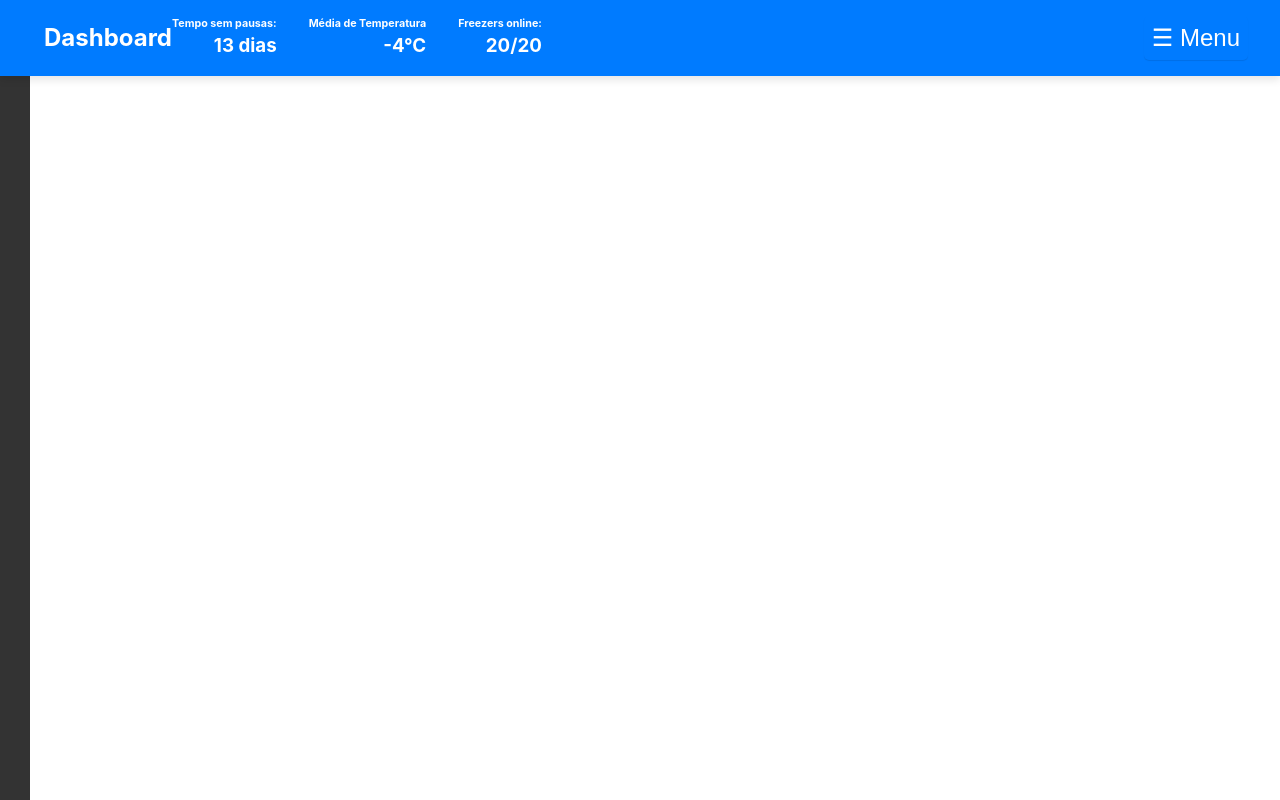
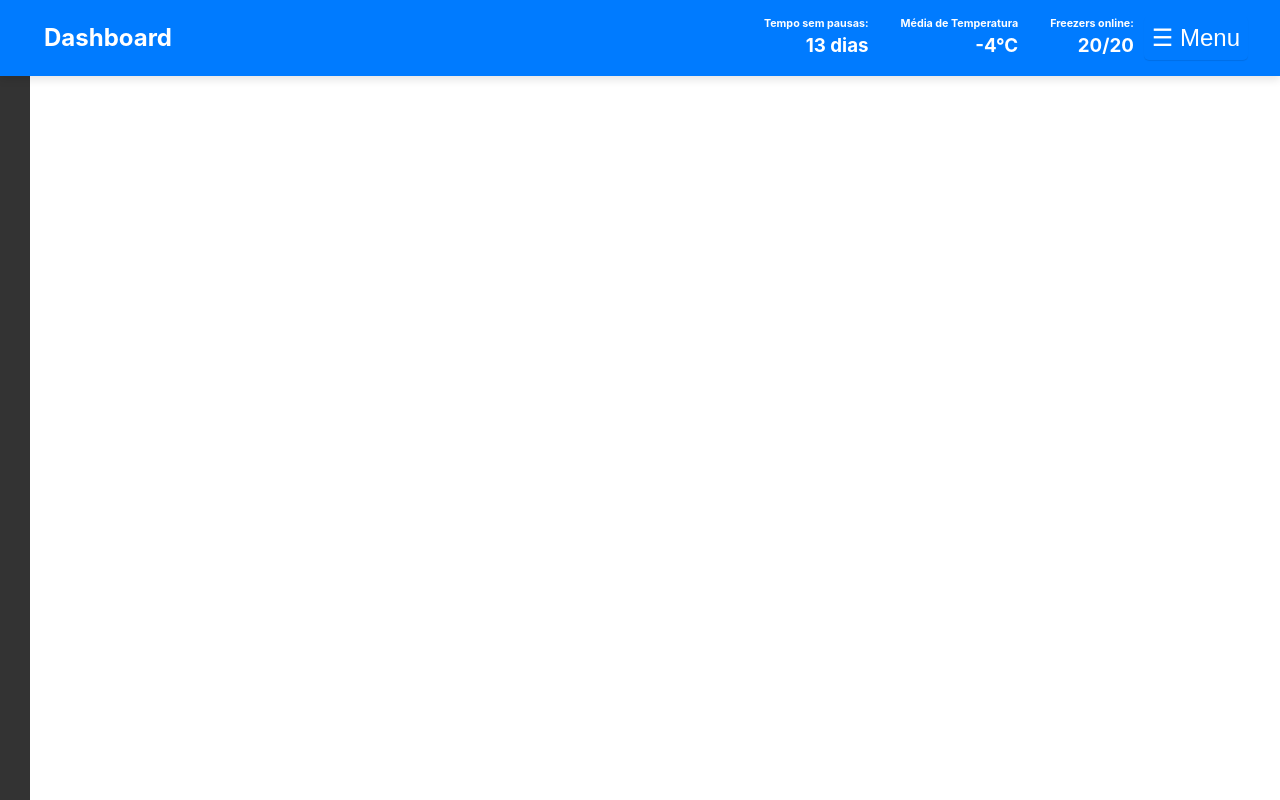
Before and after one commit to joaovfe/ThermoSync, a React (Vite) app: page /NavigationBar in a window 1280 px wide. Built offline with nearby package versions, Linux system fonts and the light colour scheme; no server answers.

Commit message:
fix sidebar

```diff
--- a/src/components/pages/NavigationBar/NavigationBar.css
+++ b/src/components/pages/NavigationBar/NavigationBar.css
@@ -2,16 +2,15 @@
     position: fixed;
     top: 0;
     left: 0;
-    width: 100%; /* Usa 100% em vez de calc */
-    padding: 1em 2em; /* Padding lateral para alinhar corretamente */
+    width: 100%;
+    padding: 1em 2em;
     background-color: #007bff;
     color: white;
     z-index: 1000;
     box-shadow: 0 4px 8px rgba(0, 0, 0, 0.1);
-    box-sizing: border-box; /* Inclui padding na largura */
+    box-sizing: border-box;
     display: flex;
     align-items: center;
-    justify-content: space-between;
 }
 
 /* Container para o conteúdo da Navbar */
@@ -19,7 +18,6 @@
     display: flex;
     width: 100%;
     align-items: center;
-    justify-content: space-between;
     box-sizing: border-box;
 }
 
@@ -38,8 +36,8 @@
     border: none;
     color: white;
     cursor: pointer;
-    margin-left: auto;
     padding: 8px;
+    margin-left: 10px;
 }
 
 /* Informações da Navbar */
@@ -47,6 +45,7 @@
     display: flex;
     flex-direction: row;
     gap: 2em;
+    margin-left: auto;
 }
 
 .navbar-info-item {
```
